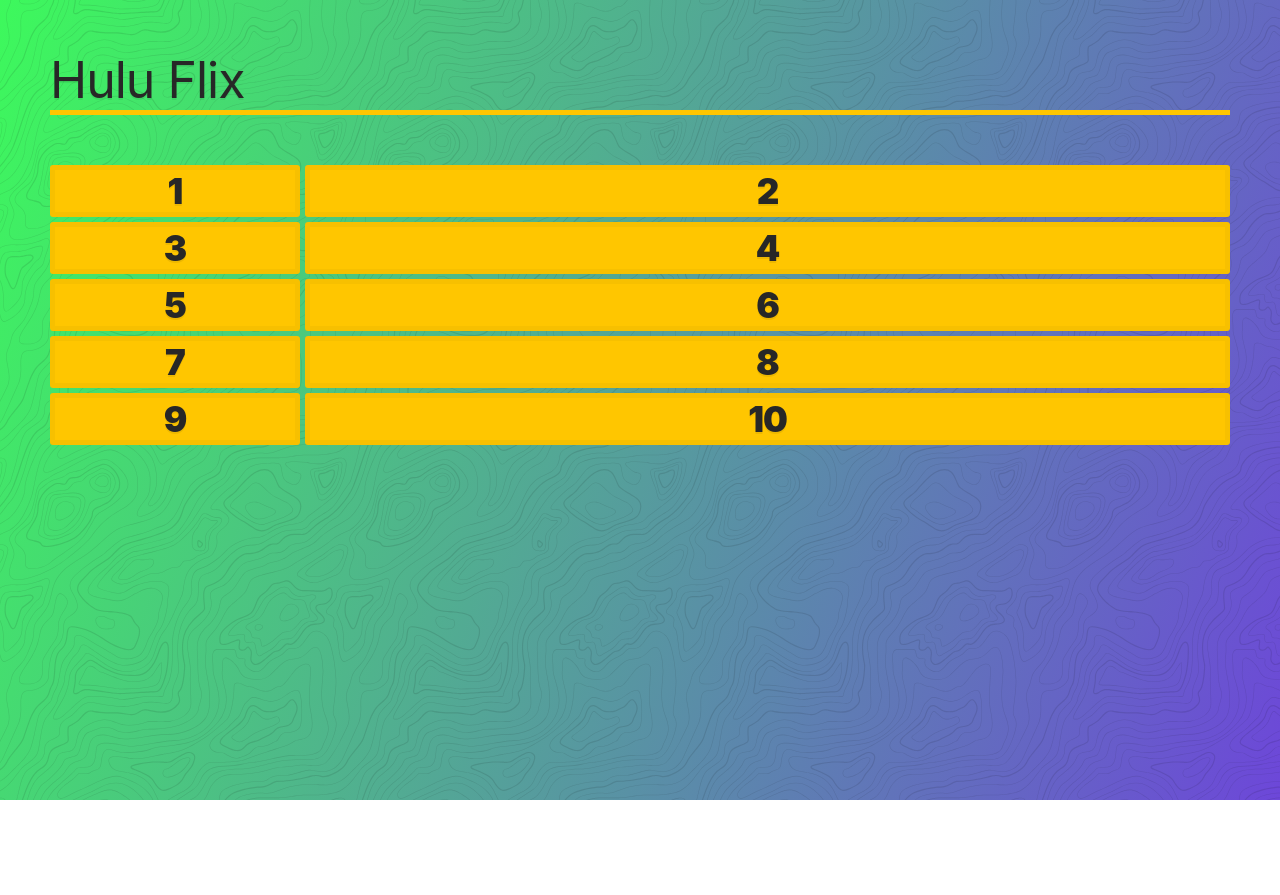
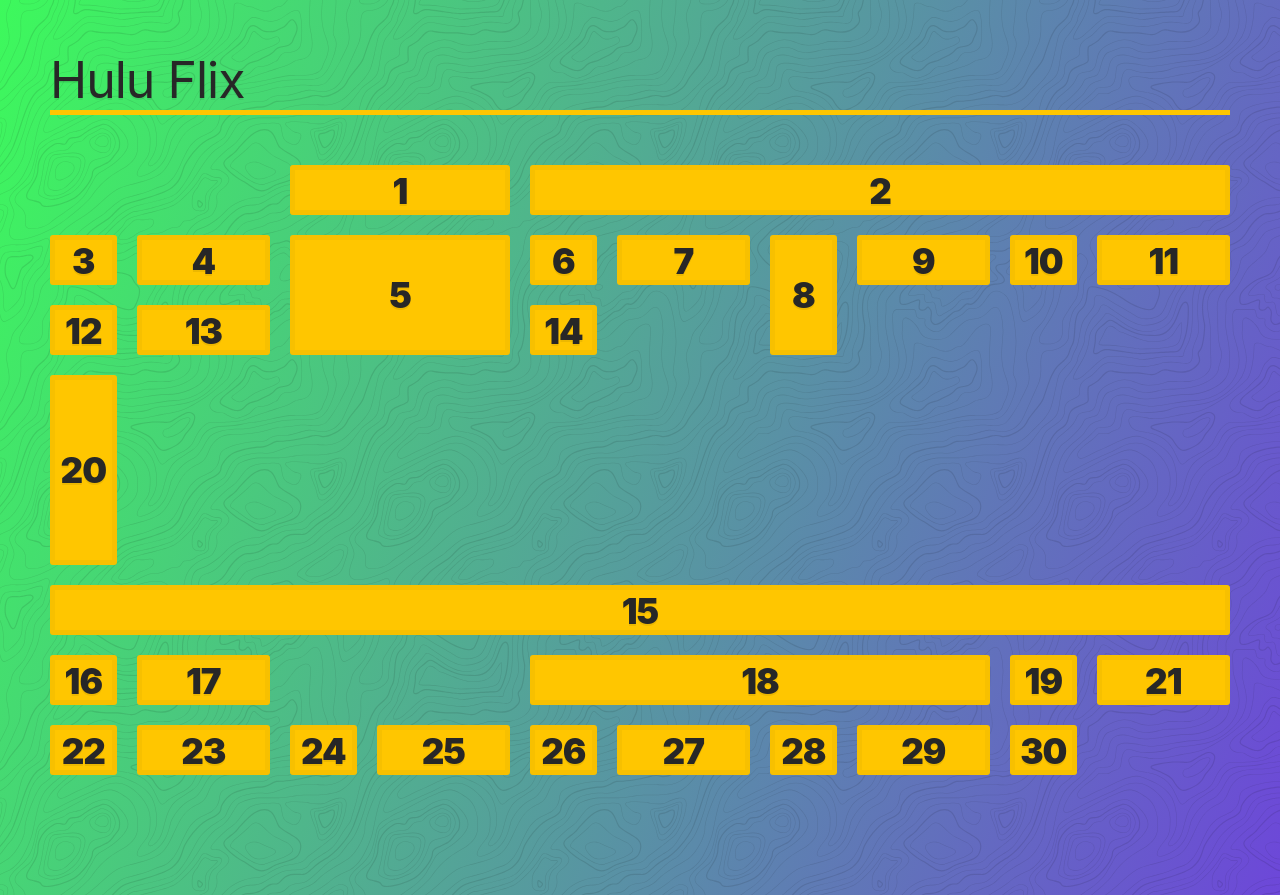
Before and after one commit to Nytheneals/GRIDDY_Templates, a website: page index.html in a window 1280 px wide. Before the commit the page ends 800 px from the top, so only its background shows below. Drawn offline with Linux system fonts and the light colour scheme.

Commit message:
Package.json rebuild

```diff
--- a/index.html
+++ b/index.html
@@ -18,24 +18,74 @@
 
  .container {
   display: grid;
-  grid-template-columns: 250px auto;
-  grid-gap: 5px;
+  grid-gap: 20px;
+  grid-template-columns: repeat(5, 1fr 2fr);
+  grid-template-rows: repeat(10, 50px);
+ }
+
+ .item1 {
+  grid-column: 3/5;
+ }
+
+ .item2 {
+  grid-column: 5/-1;
+ }
+
+ .item5 {
+  grid-column: span 2;
+  grid-row: span 2;
+ }
+
+ .item8 {
+  grid-row: span 2;
+ }
+
+ .item15 {
+  grid-column: 1/-1;
+ }
+
+ .item18 {
+  grid-column: span 4/9;
+ }
+
+ .item20 {
+  grid-row: 4/span 3;
  }
 </style>
 
 <body>
  <p>Hulu Flix</p>
  <div class="container">
-  <div class="item">1</div>
-  <div class="item">2</div>
-  <div class="item">3</div>
-  <div class="item">4</div>
-  <div class="item">5</div>
-  <div class="item">6</div>
-  <div class="item">7</div>
-  <div class="item">8</div>
-  <div class="item">9</div>
-  <div class="item">10</div>
+  <div class="item item1">1</div>
+  <div class="item item2">2</div>
+  <div class="item item3">3</div>
+  <div class="item item4">4</div>
+  <div class="item item5">5</div>
+  <div class="item item6">6</div>
+  <div class="item item7">7</div>
+  <div class="item item8">8</div>
+  <div class="item item9">9</div>
+  <div class="item item10">10</div>
+  <div class="item item11">11</div>
+  <div class="item item12">12</div>
+  <div class="item item13">13</div>
+  <div class="item item14">14</div>
+  <div class="item item15">15</div>
+  <div class="item item16">16</div>
+  <div class="item item17">17</div>
+  <div class="item item18">18</div>
+  <div class="item item19">19</div>
+  <div class="item item20">20</div>
+  <div class="item item21">21</div>
+  <div class="item item22">22</div>
+  <div class="item item23">23</div>
+  <div class="item item24">24</div>
+  <div class="item item25">25</div>
+  <div class="item item26">26</div>
+  <div class="item item27">27</div>
+  <div class="item item28">28</div>
+  <div class="item item29">29</div>
+  <div class="item item30">30</div>
  </div>
 </body>
 
```
Also changed, not shown: package.json (+8 -4 lines).
